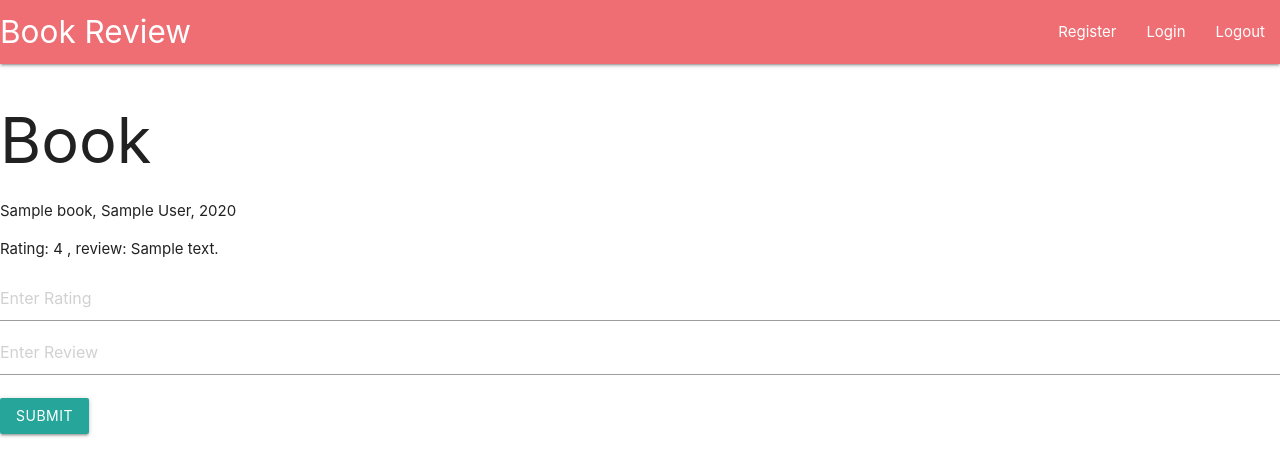
After one commit to j-zuckerman/Books, a Flask app: template templates/book.html in a window 1280 px wide. The commit adds this page. Shown: the top 476 px of the page. Run offline with Flask 2, Linux system fonts and the light colour scheme; the template is opened without the code that fills it: most values are stand-ins (such as "Sample title", 1, 10 or a date in 2020).

Commit message:
Review functionality and api

```diff
--- a/application.py
+++ b/application.py
@@ -1,6 +1,6 @@
 import os
 
-from flask import Flask, request, session, render_template, flash, redirect, url_for,logging
+from flask import Flask, request, session, jsonify, render_template, flash, redirect, url_for,logging
 from flask_session import Session
 from sqlalchemy import create_engine
 from sqlalchemy.orm import scoped_session, sessionmaker
@@ -79,3 +79,47 @@ def search():
 
 
     return render_template("search.html", results =results)
+
+@app.route('/book/<string:isbn>', methods = ['POST', 'GET'])
+def book(isbn):
+
+    form = request.form
+    if request.method == 'POST':
+        rating = form.get('rating')
+        review = form.get('review')
+        book_id = book.id
+        db.execute("INSERT INTO reviews(rating, review, book_id) VALUES(:rating, :review, :book_id)",{"rating": rating, "review": review, "book_id": book_id})
+        db.commit()
+
+    return render_template("book.html", book = book)
+
+@app.route('/api/<string:isbn>')
+def book_api(isbn):
+    """Return details about a single book."""
+    bookInformation = db.execute('SELECT * FROM books WHERE isbn =:isbn', {'isbn': isbn}).fetchone()
+
+    if bookInformation is None:
+        return jsonify({"error": "Invalid isbn"}), 422
+
+    book_id = bookInformation.id
+    bookReviews = db.execute('Select rating, review FROM reviews WHERE book_id =:book_id ',{'book_id': book_id}).fetchall()
+
+    #Calculate average rating and gather all reviews
+    rating_sum = 0
+    average_rating = None
+    reviews = []
+    if len(bookReviews) > 0:
+        for bookReview in bookReviews:
+            rating_sum += bookReview.rating
+            reviews.append(bookReview.review)
+
+        average_rating = rating_sum/len(bookReviews)
+
+    return jsonify({
+              "title": bookInformation.title,
+              "author": bookInformation.author,
+              "year": bookInformation.year,
+              "isbn": bookInformation.isbn,
+              "reviews": reviews,
+              "average_rating": average_rating
+          })
--- /dev/null
+++ b/templates/book.html
@@ -0,0 +1,18 @@
+{% extends 'layout.html' %} {% block body %}
+<h1>Book</h1>
+<p>{{book.title}}, {{book.author}}, {{book.year}}</p>
+
+{%if full_review != None %}
+<p>Rating: {{full_review.rating}} , review: {{full_review.review}}</p>
+{% endif %}
+<form method="POST" action="">
+  <div class="form-group">
+    <input type="number" name="rating" placeholder="Enter Rating" />
+  </div>
+  <div class="form-group">
+    <input type="text" name="review" placeholder="Enter Review" />
+  </div>
+
+  <p><input type="submit" class="btn btn-primary" value="Submit" /></p>
+</form>
+{% endblock %}
--- a/templates/search.html
+++ b/templates/search.html
@@ -16,7 +16,9 @@
 </form>
 <div class="results">
   {%if results != None %} {% for result in results %}
-  <p>{{ result.title }} , {{ result.author }} , {{ result.isbn }}</p>
+  <a href="book/{{result.isbn}}"
+    >{{ result.title }} , {{ result.author }} , {{ result.isbn }}</a
+  >
   {% endfor %} {% endif %}
 </div>
 {% endblock %}
```
Also changed, not shown: 2 other files.
